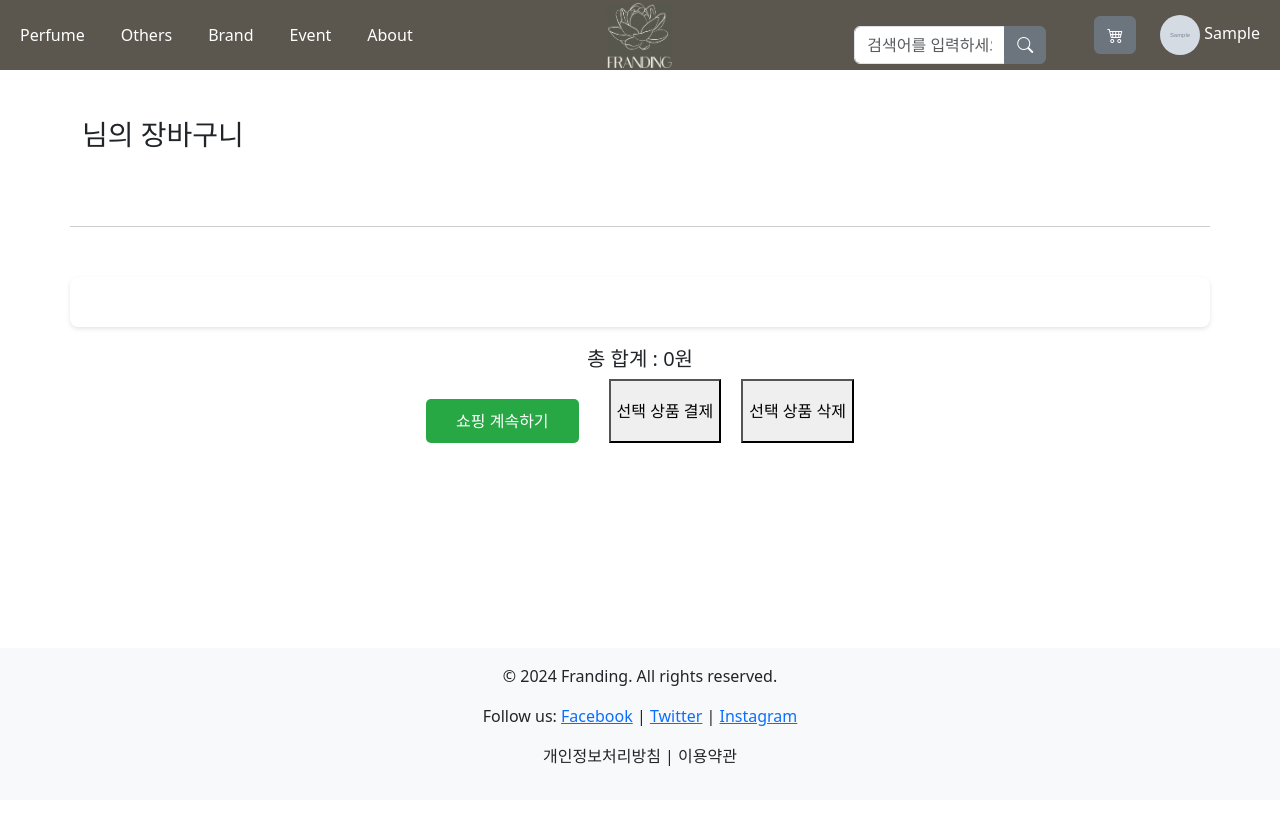
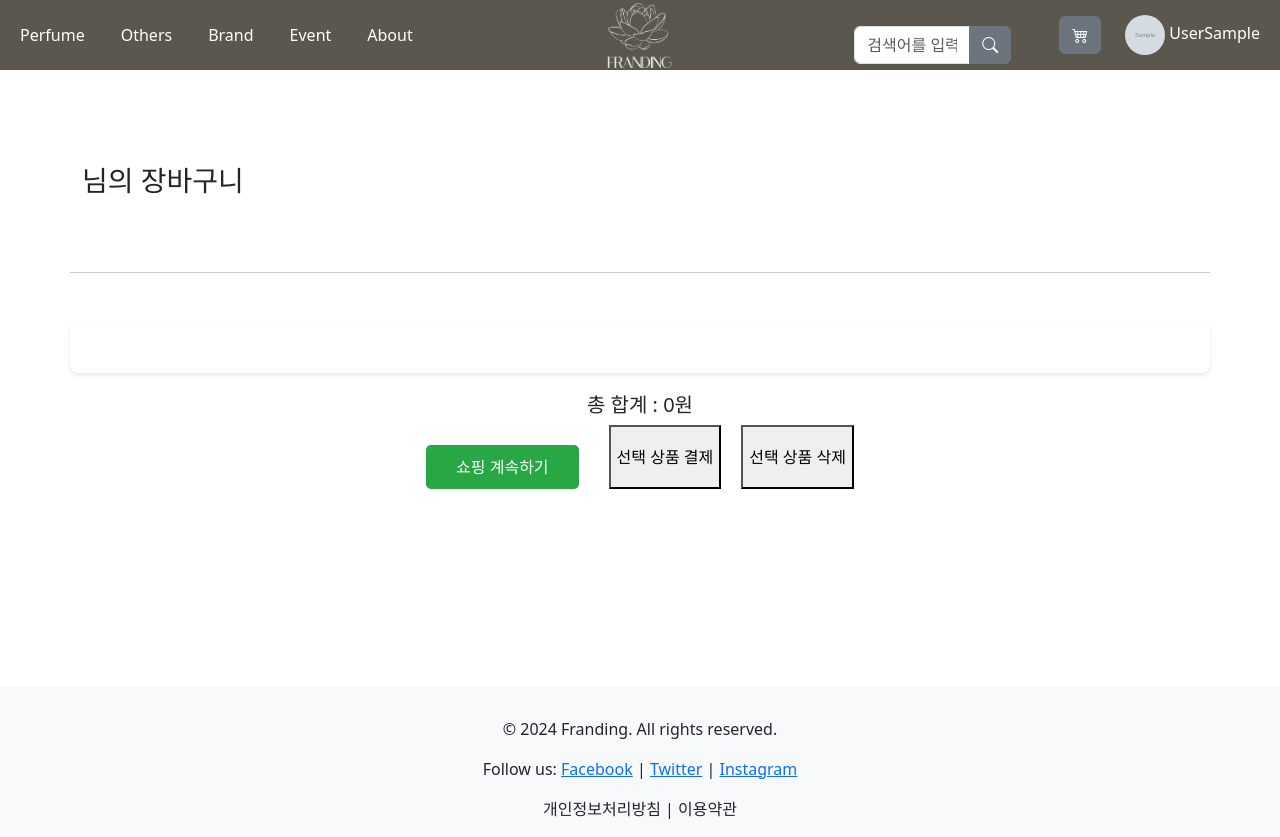
Before and after one commit to choi-jyoon/franding, a Django app: page /cart/detail/ in a window 1280 px wide. Before the commit the page ends 766 px from the top, so only its background shows below. Run offline with Django 5.2, Linux system fonts and the light colour scheme; a user stored in the database is signed in; tables that the repository leaves empty hold one stand-in row (values such as "Sample post"); grey boxes marked "Sample" are stand-in pictures; some libraries are stand-ins or nearby versions.

Commit message:
Style: 네비 바 스타일 및 프로필 이름 수정

```diff
--- a/templates/base.html
+++ b/templates/base.html
@@ -19,16 +19,21 @@
         .content {
             flex: 1 0 auto; /* 콘텐츠가 차지할 수 있는 최대 공간을 차지하도록 설정 */
             margin-top: 70px; /* 네비바 높이만큼 컨텐츠 위에 마진 추가 */
-            {% comment %} margin-bottom: 50/px; /* 푸터 높이만큼 컨텐츠 아래에 마진 추가 */ {% endcomment %}
+            margin-bottom: 150/px; /* 푸터 높이만큼 컨텐츠 아래에 마진 추가 */
         }
         .footer {
             background-color: #f8f9fa; /* 밝은 회색 */
             flex-shrink: 0; /* 푸터가 축소되지 않도록 설정 */
+            height:150px;
+            margin-top:150px;
+            padding:30px;
         }
         .navbar {
             background-color: #5B574F !important;
             height: 70px; /* 네비바 높이 설정 */
+            margin-bottom: 70px;
         }
+
         .navbar-part, .nav-part {
             display: flex;
             flex: 1; /* 네비게이션의 세 부분이 동일한 공간을 차지하도록 함 */
@@ -96,7 +101,7 @@
 </head>
 
 <body>
-    <nav class="navbar navbar-expand-lg navbar-dark bg-dark mb-4">
+    <nav class="navbar navbar-expand-lg navbar-dark bg-dark">
         <div class="container-fluid justify-content-center">
             <!-- 좌측 항목들 -->
             <div class="navbar-part">
@@ -169,11 +174,11 @@
                 <li class="nav-item dropdown">
                     {% if user.is_active %}
                     <a class="nav-link dropdown-toggle text-white" href="#" id="navbarUserDropdown" role="button" data-bs-toggle="dropdown" aria-expanded="false">
-                        <!-- 프로필 이미지 표시 -->
+                        <!-- 프로필 이미지, 이름 표시 -->
                         {% if profile_img and profile_img.strip %}
-                            <img src="{{profile_img}}" alt="profile_img" class="nav-profile-img"></i>&nbsp;{% firstof user.get_short_name user.get_username %}
+                            <img src="{{profile_img}}" alt="profile_img" class="nav-profile-img"></i>&nbsp;{{ user.last_name }}{{ user.first_name }}
                         {% else %}
-                            <i class="fas fa-user-circle"></i>&nbsp;{% firstof user.get_short_name user.get_username %}
+                            <i class="fas fa-user-circle"></i>&nbsp;{{ user.last_name }}{{ user.first_name }}
                         {% endif %}
                     </a>
                     <ul class="dropdown-menu-start dropdown-menu " aria-labelledby="navbarUserDropdown">
@@ -203,7 +208,7 @@
     </div>
 
     {% block footer %}
-    <footer class="footer mt-auto py-3 bg-light">
+    <footer class="footer bg-light">
         <div class="container text-center">
             <p>© 2024 Franding. All rights reserved.</p>
             <p>Follow us: <a href="#">Facebook</a> | <a href="#">Twitter</a> | <a href="#">Instagram</a></p>
```
